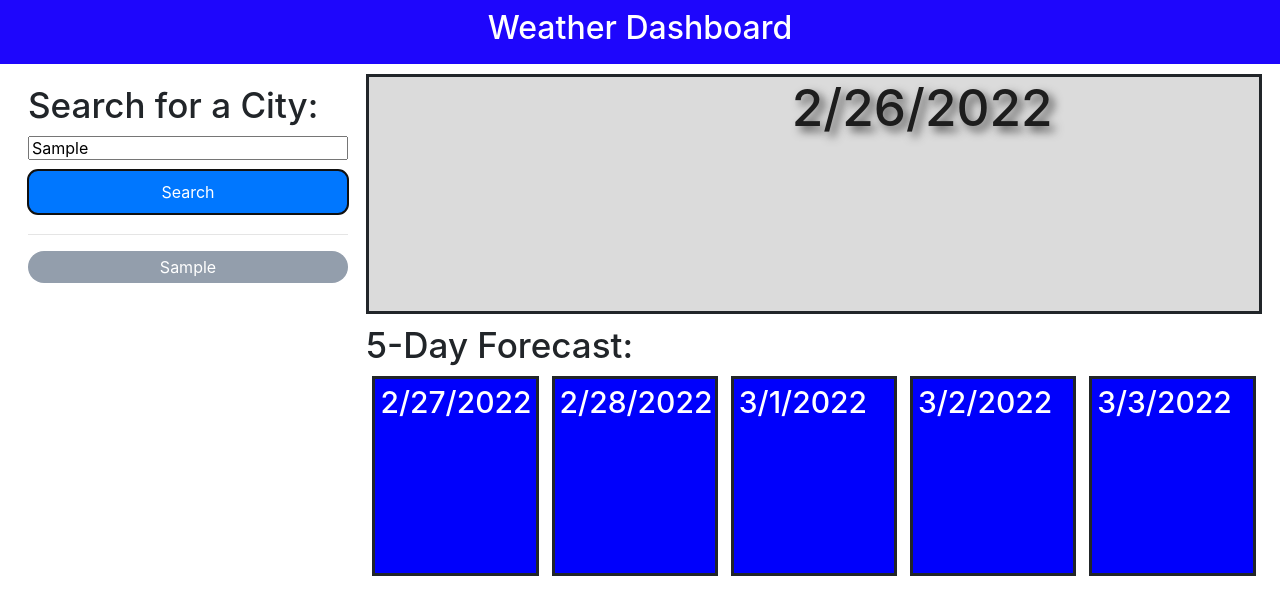
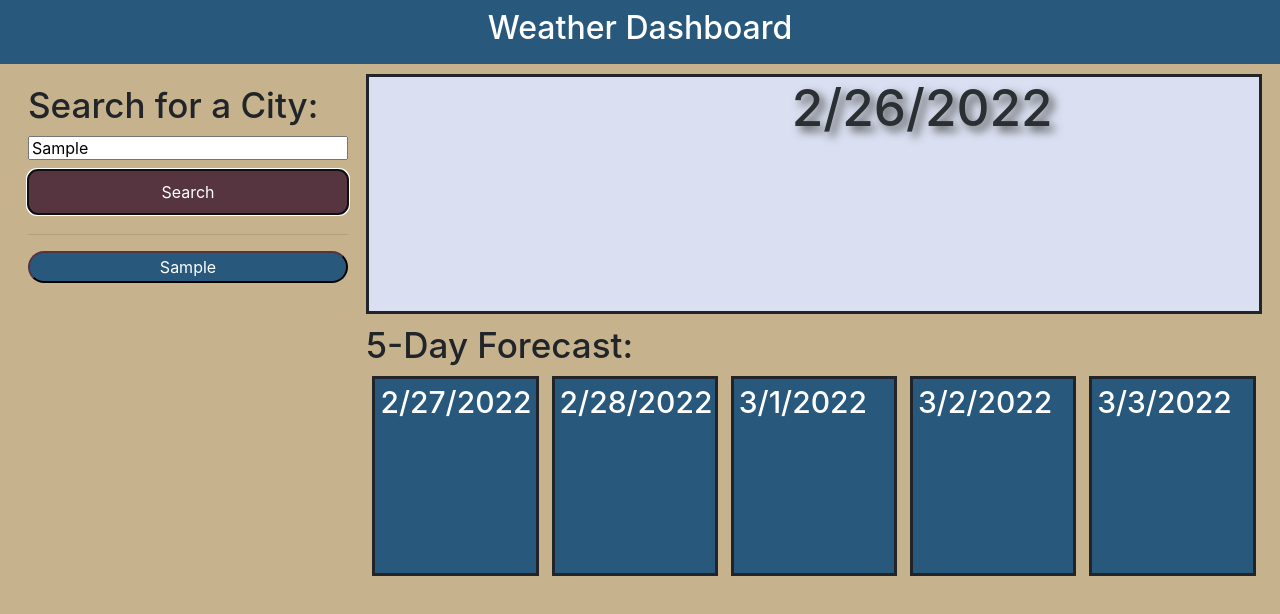
Before and after one commit to dylank641/weather-dashboard, a plain HTML site: page index.html in a window 1280 px wide. Both pictures are taken after typing "Sample" into the empty fields and a click on the button "Search". Drawn offline with nearby package versions, Linux system fonts and the light colour scheme; no server answers.

Commit message:
updated ui

```diff
--- a/assets/css/style.css
+++ b/assets/css/style.css
@@ -1,5 +1,6 @@
 body{
     font-family: -apple-system, BlinkMacSystemFont, 'Segoe UI', Roboto, Oxygen, Ubuntu, Cantarell, 'Open Sans', 'Helvetica Neue', sans-serif;
+    background-color: #C6B38E;
 }
 
 .topbar{
@@ -8,7 +9,7 @@ body{
     justify-content: center;
     align-content: center;
     width: 100%;
-    background-color: rgb(30, 6, 252);
+    background-color: #28587B;
     color: white;
     height: 8vh;
     font-size: 25px;
@@ -42,7 +43,7 @@ h3{
 
 .searchBtn{
     color: white;
-    background-color: rgb(0, 119, 255);
+    background-color: #563440;
     border: none;
     padding: 10px 20px;
     font-size: 16px;
@@ -54,8 +55,8 @@ h3{
     justify-content: center;
     align-items: center;
     color: white;
-    background-color: rgb(147, 158, 172);
-    border: none;
+    background-color: #28587B;
+    border-color: #563440;
     padding: 10px 20px;
     font-size: 16px;
     border-radius: 20px;
@@ -68,7 +69,7 @@ h3{
     border: solid;
     height: 30vh;
     width: 70vw;
-    background-color: rgb(219, 219, 219);
+    background-color: #DAE0F2;
 }
 
 .info{
@@ -77,7 +78,7 @@ h3{
     justify-content: space-evenly;
     align-content: start;
     margin-bottom: 10px;
-    color: rgb(29, 29, 29);
+    color: #292F33;
 }
 
 #infoTwo{
@@ -116,33 +117,33 @@ h3{
     border: solid;
     height: 25vh;
     width: 13vw;
-    background-color: rgb(0, 0, 252);
+    background-color: #28587B;
 }
 
 .card2{
     border: solid;
     height: 25vh;
     width: 13vw;
-    background-color: rgb(0, 0, 252);
+    background-color: #28587B;
 }
 
 .card3{
     border: solid;
     height: 25vh;
     width: 13vw;
-    background-color: rgb(0, 0, 252);}
+    background-color: #28587B}
 
 .card4{
     border: solid;
     height: 25vh;
     width: 13vw;
-    background-color: rgb(0, 0, 252);}
+    background-color: #28587B}
 
 .card5{
     border: solid;
     height: 25vh;
     width: 13vw;
-    background-color: rgb(0, 0, 252);}
+    background-color: #28587B}
 
 h5{
     font-size: 50px;
```
